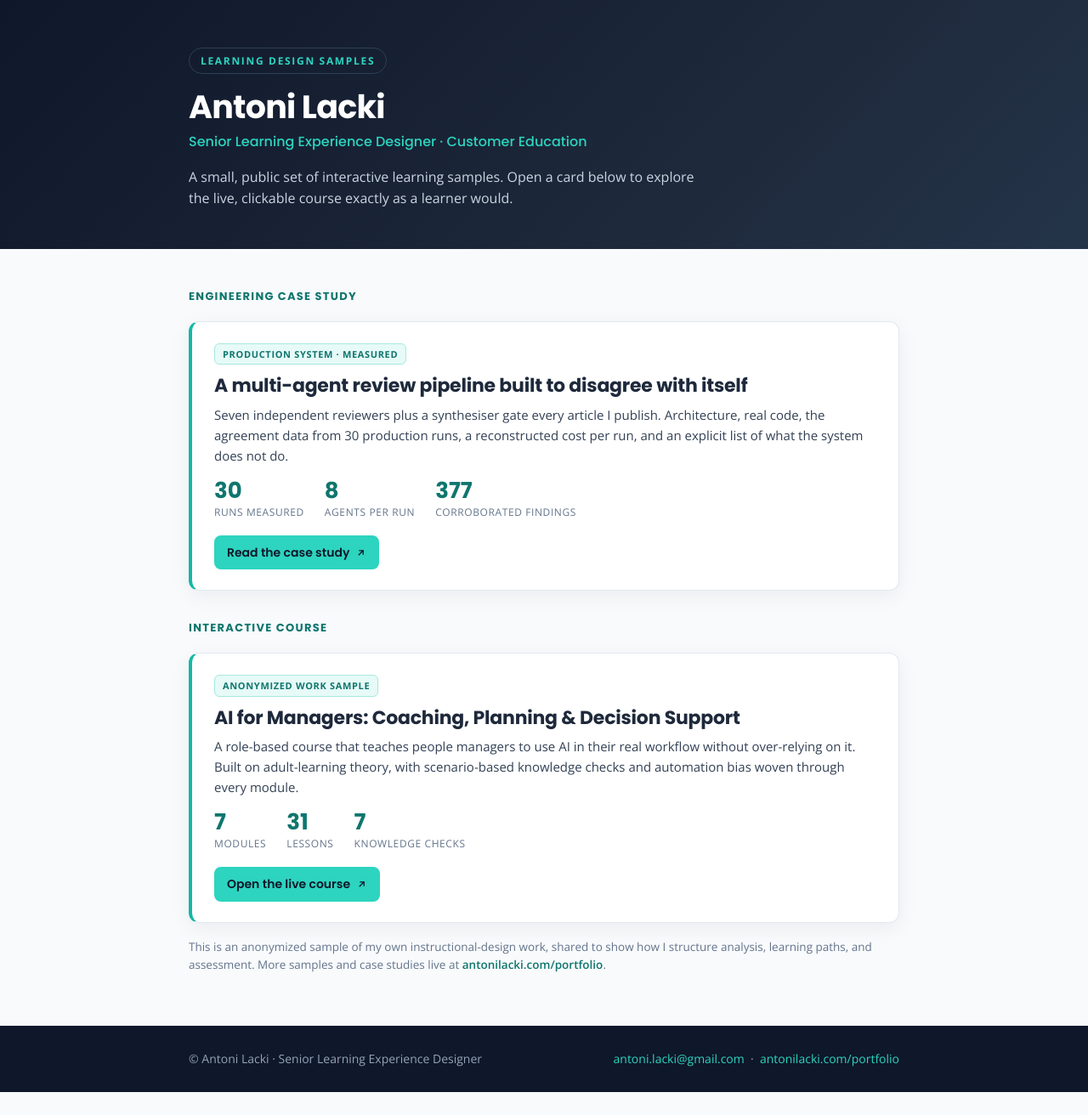
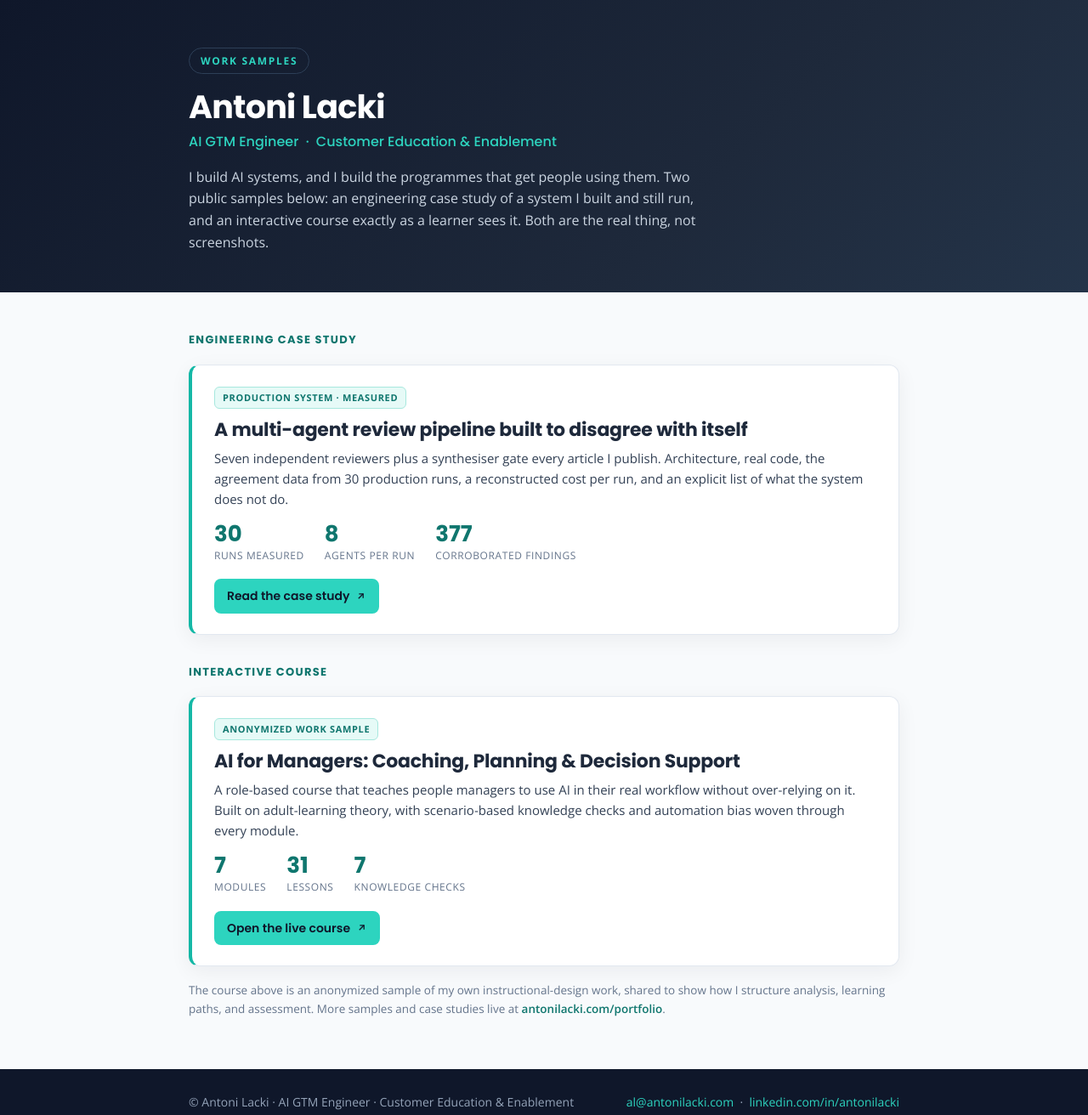
Before and after one commit to lackiantoni/learning-design-samples, a plain HTML site: page index.html in a window 1280 px wide. Shown: the whole page at 85% size. Before the commit the page ends 1285 px from the top, so only its background shows below. Drawn offline with nearby package versions, Linux system fonts and the light colour scheme.

Commit message:
Reposition the portfolio identity: builder first, both tracks kept
The homepage still introduced Antoni as a Learning Experience Designer,
which undercut the engineering case study now sitting above the course
sample. Role line now carries both keyword sets with the engineering one
first; the lede carries the through-line between them.

- title, meta description, eyebrow, role line, lede, footer role
- footer contact switched to al@antonilacki.com + LinkedIn, matching the CV
- scoped the closing note to the course card it belongs to

Co-Authored-By: Claude Opus 5 <noreply@anthropic.com>

```diff
--- a/index.html
+++ b/index.html
@@ -3,8 +3,8 @@
 <head>
   <meta charset="UTF-8">
   <meta name="viewport" content="width=device-width, initial-scale=1.0">
-  <title>Antoni Lacki · Learning Design Samples</title>
-  <meta name="description" content="Interactive learning-design samples by Antoni Lacki, Senior Learning Experience Designer.">
+  <title>Antoni Lacki · Work samples</title>
+  <meta name="description" content="Public work samples by Antoni Lacki: an engineering case study of a multi-agent AI system in production, and an interactive course you can click through as a learner.">
   <link rel="preconnect" href="https://fonts.googleapis.com">
   <link rel="preconnect" href="https://fonts.gstatic.com" crossorigin>
   <link href="https://fonts.googleapis.com/css2?family=Open+Sans:wght@300;400;500;600;700&family=Poppins:wght@500;600;700&display=swap" rel="stylesheet">
@@ -52,10 +52,10 @@
 <body>
   <header class="hero">
     <div class="wrap">
-      <span class="eyebrow">Learning Design Samples</span>
+      <span class="eyebrow">Work samples</span>
       <h1>Antoni Lacki</h1>
-      <div class="role">Senior Learning Experience Designer · Customer Education</div>
-      <p>A small, public set of interactive learning samples. Open a card below to explore the live, clickable course exactly as a learner would.</p>
+      <div class="role">AI GTM Engineer &nbsp;·&nbsp; Customer Education &amp; Enablement</div>
+      <p>I build AI systems, and I build the programmes that get people using them. Two public samples below: an engineering case study of a system I built and still run, and an interactive course exactly as a learner sees it. Both are the real thing, not screenshots.</p>
     </div>
   </header>
 
@@ -93,14 +93,14 @@
         </span>
       </a>
 
-      <p class="note">This is an anonymized sample of my own instructional-design work, shared to show how I structure analysis, learning paths, and assessment. More samples and case studies live at <a href="https://antonilacki.com/portfolio" style="color:var(--teal-text);font-weight:600;text-decoration:none;">antonilacki.com/portfolio</a>.</p>
+      <p class="note">The course above is an anonymized sample of my own instructional-design work, shared to show how I structure analysis, learning paths, and assessment. More samples and case studies live at <a href="https://antonilacki.com/portfolio" style="color:var(--teal-text);font-weight:600;text-decoration:none;">antonilacki.com/portfolio</a>.</p>
     </div>
   </main>
 
   <footer>
     <div class="wrap">
-      <span>© Antoni Lacki · Senior Learning Experience Designer</span>
-      <span><a href="mailto:antoni.lacki@gmail.com">antoni.lacki@gmail.com</a> &nbsp;·&nbsp; <a href="https://antonilacki.com/portfolio">antonilacki.com/portfolio</a></span>
+      <span>© Antoni Lacki · AI GTM Engineer · Customer Education &amp; Enablement</span>
+      <span><a href="mailto:al@antonilacki.com">al@antonilacki.com</a> &nbsp;·&nbsp; <a href="https://www.linkedin.com/in/antonilacki">linkedin.com/in/antonilacki</a></span>
     </div>
   </footer>
 </body>
```
